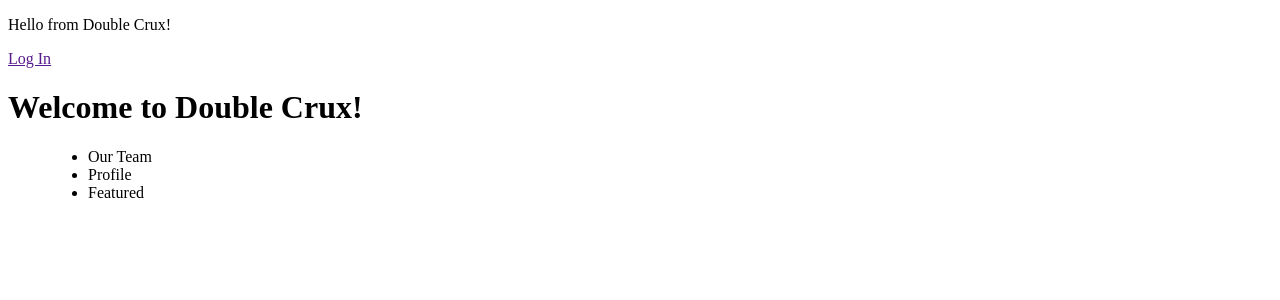
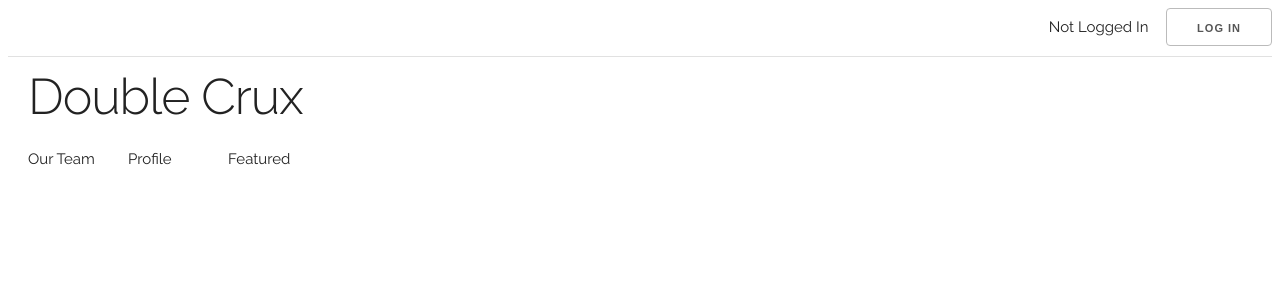
Before and after one commit to Vanzcoder/finalproject, a Python web app: template templates/home.html in a window 1280 px wide. Shown: the top 300 px of the page. Run offline with Jinja, Linux system fonts and the light colour scheme; the template is opened without the code that fills it, so the values that code supplies are empty.

Commit message:
Added skeleton.css files to help with text and button stylings

```diff
--- /dev/null
+++ b/stylesheets/skeleton.css
@@ -0,0 +1,418 @@
+/*
+* Skeleton V2.0.4
+* Copyright 2014, Dave Gamache
+* www.getskeleton.com
+* Free to use under the MIT license.
+* http://www.opensource.org/licenses/mit-license.php
+* 12/29/2014
+*/
+
+
+/* Table of contents
+––––––––––––––––––––––––––––––––––––––––––––––––––
+- Grid
+- Base Styles
+- Typography
+- Links
+- Buttons
+- Forms
+- Lists
+- Code
+- Tables
+- Spacing
+- Utilities
+- Clearing
+- Media Queries
+*/
+
+
+/* Grid
+–––––––––––––––––––––––––––––––––––––––––––––––––– */
+.container {
+  position: relative;
+  width: 100%;
+  max-width: 960px;
+  margin: 0 auto;
+  padding: 0 20px;
+  box-sizing: border-box; }
+.column,
+.columns {
+  width: 100%;
+  float: left;
+  box-sizing: border-box; }
+
+/* For devices larger than 400px */
+@media (min-width: 400px) {
+  .container {
+    width: 85%;
+    padding: 0; }
+}
+
+/* For devices larger than 550px */
+@media (min-width: 550px) {
+  .container {
+    width: 80%; }
+  .column,
+  .columns {
+    margin-left: 4%; }
+  .column:first-child,
+  .columns:first-child {
+    margin-left: 0; }
+
+  .one.column,
+  .one.columns                    { width: 4.66666666667%; }
+  .two.columns                    { width: 13.3333333333%; }
+  .three.columns                  { width: 22%;            }
+  .four.columns                   { width: 30.6666666667%; }
+  .five.columns                   { width: 39.3333333333%; }
+  .six.columns                    { width: 48%;            }
+  .seven.columns                  { width: 56.6666666667%; }
+  .eight.columns                  { width: 65.3333333333%; }
+  .nine.columns                   { width: 74.0%;          }
+  .ten.columns                    { width: 82.6666666667%; }
+  .eleven.columns                 { width: 91.3333333333%; }
+  .twelve.columns                 { width: 100%; margin-left: 0; }
+
+  .one-third.column               { width: 30.6666666667%; }
+  .two-thirds.column              { width: 65.3333333333%; }
+
+  .one-half.column                { width: 48%; }
+
+  /* Offsets */
+  .offset-by-one.column,
+  .offset-by-one.columns          { margin-left: 8.66666666667%; }
+  .offset-by-two.column,
+  .offset-by-two.columns          { margin-left: 17.3333333333%; }
+  .offset-by-three.column,
+  .offset-by-three.columns        { margin-left: 26%;            }
+  .offset-by-four.column,
+  .offset-by-four.columns         { margin-left: 34.6666666667%; }
+  .offset-by-five.column,
+  .offset-by-five.columns         { margin-left: 43.3333333333%; }
+  .offset-by-six.column,
+  .offset-by-six.columns          { margin-left: 52%;            }
+  .offset-by-seven.column,
+  .offset-by-seven.columns        { margin-left: 60.6666666667%; }
+  .offset-by-eight.column,
+  .offset-by-eight.columns        { margin-left: 69.3333333333%; }
+  .offset-by-nine.column,
+  .offset-by-nine.columns         { margin-left: 78.0%;          }
+  .offset-by-ten.column,
+  .offset-by-ten.columns          { margin-left: 86.6666666667%; }
+  .offset-by-eleven.column,
+  .offset-by-eleven.columns       { margin-left: 95.3333333333%; }
+
+  .offset-by-one-third.column,
+  .offset-by-one-third.columns    { margin-left: 34.6666666667%; }
+  .offset-by-two-thirds.column,
+  .offset-by-two-thirds.columns   { margin-left: 69.3333333333%; }
+
+  .offset-by-one-half.column,
+  .offset-by-one-half.columns     { margin-left: 52%; }
+
+}
+
+
+/* Base Styles
+–––––––––––––––––––––––––––––––––––––––––––––––––– */
+/* NOTE
+html is set to 62.5% so that all the REM measurements throughout Skeleton
+are based on 10px sizing. So basically 1.5rem = 15px :) */
+html {
+  font-size: 62.5%; }
+body {
+  font-size: 1.5em; /* currently ems cause chrome bug misinterpreting rems on body element */
+  line-height: 1.6;
+  font-weight: 400;
+  font-family: "Raleway", "HelveticaNeue", "Helvetica Neue", Helvetica, Arial, sans-serif;
+  color: #222; }
+
+
+/* Typography
+–––––––––––––––––––––––––––––––––––––––––––––––––– */
+h1, h2, h3, h4, h5, h6 {
+  margin-top: 0;
+  margin-bottom: 2rem;
+  font-weight: 300; }
+h1 { font-size: 4.0rem; line-height: 1.2;  letter-spacing: -.1rem;}
+h2 { font-size: 3.6rem; line-height: 1.25; letter-spacing: -.1rem; }
+h3 { font-size: 3.0rem; line-height: 1.3;  letter-spacing: -.1rem; }
+h4 { font-size: 2.4rem; line-height: 1.35; letter-spacing: -.08rem; }
+h5 { font-size: 1.8rem; line-height: 1.5;  letter-spacing: -.05rem; }
+h6 { font-size: 1.5rem; line-height: 1.6;  letter-spacing: 0; }
+
+/* Larger than phablet */
+@media (min-width: 550px) {
+  h1 { font-size: 5.0rem; }
+  h2 { font-size: 4.2rem; }
+  h3 { font-size: 3.6rem; }
+  h4 { font-size: 3.0rem; }
+  h5 { font-size: 2.4rem; }
+  h6 { font-size: 1.5rem; }
+}
+
+p {
+  margin-top: 0; }
+
+
+/* Links
+–––––––––––––––––––––––––––––––––––––––––––––––––– */
+a {
+  color: #1EAEDB; }
+a:hover {
+  color: #0FA0CE; }
+
+
+/* Buttons
+–––––––––––––––––––––––––––––––––––––––––––––––––– */
+.button,
+button,
+input[type="submit"],
+input[type="reset"],
+input[type="button"] {
+  display: inline-block;
+  height: 38px;
+  padding: 0 30px;
+  color: #555;
+  text-align: center;
+  font-size: 11px;
+  font-weight: 600;
+  line-height: 38px;
+  letter-spacing: .1rem;
+  text-transform: uppercase;
+  text-decoration: none;
+  white-space: nowrap;
+  background-color: transparent;
+  border-radius: 4px;
+  border: 1px solid #bbb;
+  cursor: pointer;
+  box-sizing: border-box; }
+.button:hover,
+button:hover,
+input[type="submit"]:hover,
+input[type="reset"]:hover,
+input[type="button"]:hover,
+.button:focus,
+button:focus,
+input[type="submit"]:focus,
+input[type="reset"]:focus,
+input[type="button"]:focus {
+  color: #333;
+  border-color: #888;
+  outline: 0; }
+.button.button-primary,
+button.button-primary,
+input[type="submit"].button-primary,
+input[type="reset"].button-primary,
+input[type="button"].button-primary {
+  color: #FFF;
+  background-color: #33C3F0;
+  border-color: #33C3F0; }
+.button.button-primary:hover,
+button.button-primary:hover,
+input[type="submit"].button-primary:hover,
+input[type="reset"].button-primary:hover,
+input[type="button"].button-primary:hover,
+.button.button-primary:focus,
+button.button-primary:focus,
+input[type="submit"].button-primary:focus,
+input[type="reset"].button-primary:focus,
+input[type="button"].button-primary:focus {
+  color: #FFF;
+  background-color: #1EAEDB;
+  border-color: #1EAEDB; }
+
+
+/* Forms
+–––––––––––––––––––––––––––––––––––––––––––––––––– */
+input[type="email"],
+input[type="number"],
+input[type="search"],
+input[type="text"],
+input[type="tel"],
+input[type="url"],
+input[type="password"],
+textarea,
+select {
+  height: 38px;
+  padding: 6px 10px; /* The 6px vertically centers text on FF, ignored by Webkit */
+  background-color: #fff;
+  border: 1px solid #D1D1D1;
+  border-radius: 4px;
+  box-shadow: none;
+  box-sizing: border-box; }
+/* Removes awkward default styles on some inputs for iOS */
+input[type="email"],
+input[type="number"],
+input[type="search"],
+input[type="text"],
+input[type="tel"],
+input[type="url"],
+input[type="password"],
+textarea {
+  -webkit-appearance: none;
+     -moz-appearance: none;
+          appearance: none; }
+textarea {
+  min-height: 65px;
+  padding-top: 6px;
+  padding-bottom: 6px; }
+input[type="email"]:focus,
+input[type="number"]:focus,
+input[type="search"]:focus,
+input[type="text"]:focus,
+input[type="tel"]:focus,
+input[type="url"]:focus,
+input[type="password"]:focus,
+textarea:focus,
+select:focus {
+  border: 1px solid #33C3F0;
+  outline: 0; }
+label,
+legend {
+  display: block;
+  margin-bottom: .5rem;
+  font-weight: 600; }
+fieldset {
+  padding: 0;
+  border-width: 0; }
+input[type="checkbox"],
+input[type="radio"] {
+  display: inline; }
+label > .label-body {
+  display: inline-block;
+  margin-left: .5rem;
+  font-weight: normal; }
+
+
+/* Lists
+–––––––––––––––––––––––––––––––––––––––––––––––––– */
+ul {
+  list-style: circle inside; }
+ol {
+  list-style: decimal inside; }
+ol, ul {
+  padding-left: 0;
+  margin-top: 0; }
+ul ul,
+ul ol,
+ol ol,
+ol ul {
+  margin: 1.5rem 0 1.5rem 3rem;
+  font-size: 90%; }
+li {
+  margin-bottom: 1rem; }
+
+
+/* Code
+–––––––––––––––––––––––––––––––––––––––––––––––––– */
+code {
+  padding: .2rem .5rem;
+  margin: 0 .2rem;
+  font-size: 90%;
+  white-space: nowrap;
+  background: #F1F1F1;
+  border: 1px solid #E1E1E1;
+  border-radius: 4px; }
+pre > code {
+  display: block;
+  padding: 1rem 1.5rem;
+  white-space: pre; }
+
+
+/* Tables
+–––––––––––––––––––––––––––––––––––––––––––––––––– */
+th,
+td {
+  padding: 12px 15px;
+  text-align: left;
+  border-bottom: 1px solid #E1E1E1; }
+th:first-child,
+td:first-child {
+  padding-left: 0; }
+th:last-child,
+td:last-child {
+  padding-right: 0; }
+
+
+/* Spacing
+–––––––––––––––––––––––––––––––––––––––––––––––––– */
+button,
+.button {
+  margin-bottom: 1rem; }
+input,
+textarea,
+select,
+fieldset {
+  margin-bottom: 1.5rem; }
+pre,
+blockquote,
+dl,
+figure,
+table,
+p,
+ul,
+ol,
+form {
+  margin-bottom: 2.5rem; }
+
+
+/* Utilities
+–––––––––––––––––––––––––––––––––––––––––––––––––– */
+.u-full-width {
+  width: 100%;
+  box-sizing: border-box; }
+.u-max-full-width {
+  max-width: 100%;
+  box-sizing: border-box; }
+.u-pull-right {
+  float: right; }
+.u-pull-left {
+  float: left; }
+
+
+/* Misc
+–––––––––––––––––––––––––––––––––––––––––––––––––– */
+hr {
+  margin-top: 3rem;
+  margin-bottom: 3.5rem;
+  border-width: 0;
+  border-top: 1px solid #E1E1E1; }
+
+
+/* Clearing
+–––––––––––––––––––––––––––––––––––––––––––––––––– */
+
+/* Self Clearing Goodness */
+.container:after,
+.row:after,
+.u-cf {
+  content: "";
+  display: table;
+  clear: both; }
+
+
+/* Media Queries
+–––––––––––––––––––––––––––––––––––––––––––––––––– */
+/*
+Note: The best way to structure the use of media queries is to create the queries
+near the relevant code. For example, if you wanted to change the styles for buttons
+on small devices, paste the mobile query code up in the buttons section and style it
+there.
+*/
+
+
+/* Larger than mobile */
+@media (min-width: 400px) {}
+
+/* Larger than phablet (also point when grid becomes active) */
+@media (min-width: 550px) {}
+
+/* Larger than tablet */
+@media (min-width: 750px) {}
+
+/* Larger than desktop */
+@media (min-width: 1000px) {}
+
+/* Larger than Desktop HD */
+@media (min-width: 1200px) {}
--- a/stylesheets/styleshome.css
+++ b/stylesheets/styleshome.css
@@ -1,22 +1,13 @@
-body {
-  font-family: "Helvetica";
-}
-h1 {
-  margin: auto;
-  width: 50%;
-  padding: 10px;
+.left-pad {
+  padding-left: 20px;
 }
 
-
-section {
-  margin: auto;
-  padding: 15px;
-  left: 100px;
-  border: 3px solid green;
+li {
+  float: left;
+  display: block;
+  width: 100px;
 }
 
-button {
-  margin: auto;
-  left: 100px;
-  padding: 10px;
-}
+ hr {
+   margin: 0px;
+ }
--- a/templates/home.html
+++ b/templates/home.html
@@ -2,35 +2,44 @@
 
 <html>
   <head>
-    <!--link type="text/css" rel="stylesheet" href="/stylesheets/styleshome.css" -->
+    <link type="text/css" rel="stylesheet" href="/stylesheets/skeleton.css"/>
+    <link href="//fonts.googleapis.com/css?family=Raleway:400,300,600" rel="stylesheet" type="text/css">
+    <link type="text/css" rel="stylesheet" href="/stylesheets/styleshome.css"/>
     <title>Double Crux</title>
   </head>
 
 
   <body>
-
-    <section>
+    <section align="right">
         {% if current_user %}
-          <p>Welcome, {{current_user}}</p>
-          <a href="{{logout_url}}">Log Out</a><br>
+          Welcome, {{current_user}} <span style="display:inline-block; width: 10px;"></span>
+          <a href="{{logout_url}}"><button>Log Out</button></a>
         {% else %}
-          <p>Hello from Double Crux!</p>
-          <a href="{{login_url}}">Log In</a> <br>
+          Not Logged In <span style="display:inline-block; width: 10px;"></span>
+          <a href="{{login_url}}"><button>Log In</button></a>
         {% endif %}
       </section>
 
-    <h1>Welcome to Double Crux!</h1>
+    <hr />
+    <span style="display:block; height: 10px;"></span>
 
-    <dir>
-    <ul>
+    <div class="left-pad">
+
+      <h1>Double Crux</h1>
+
+      <ul class="navbar">
         <li>Our Team</li>
         <li>Profile</li>
         <li>Featured</li>
       </ul>
-    </dir>
+
+      <br />
       <br />
 
-  <!-- Use of discussion and discussionS is a very bad idea. I'm changing it to item instead-->
+      {% if current_user %}
+        <a href="/creatediscussion"><button class="button-primary">Add Discussion</button> </a></p>
+      {% endif %}
+
       {% for item in discussions %}
         <a href="/discussion?key={{item.key.urlsafe()}}"><button>{{item.title}}</button></a>
         <br />
@@ -38,9 +47,9 @@
       {% endfor %}
 
       <br />
-    {% if current_user %}
-      <a href="/creatediscussion"><button>Add Discussion</button> </a></p>
-    {% endif %}
+
+    </div>
+
   </body>
 
 </html>
```
Also changed, not shown: templates/creatediscussion.html (+22 -8 lines), templates/discussion.html (+5 -3 lines). Lines whose indentation alone changed are shown as unchanged.
